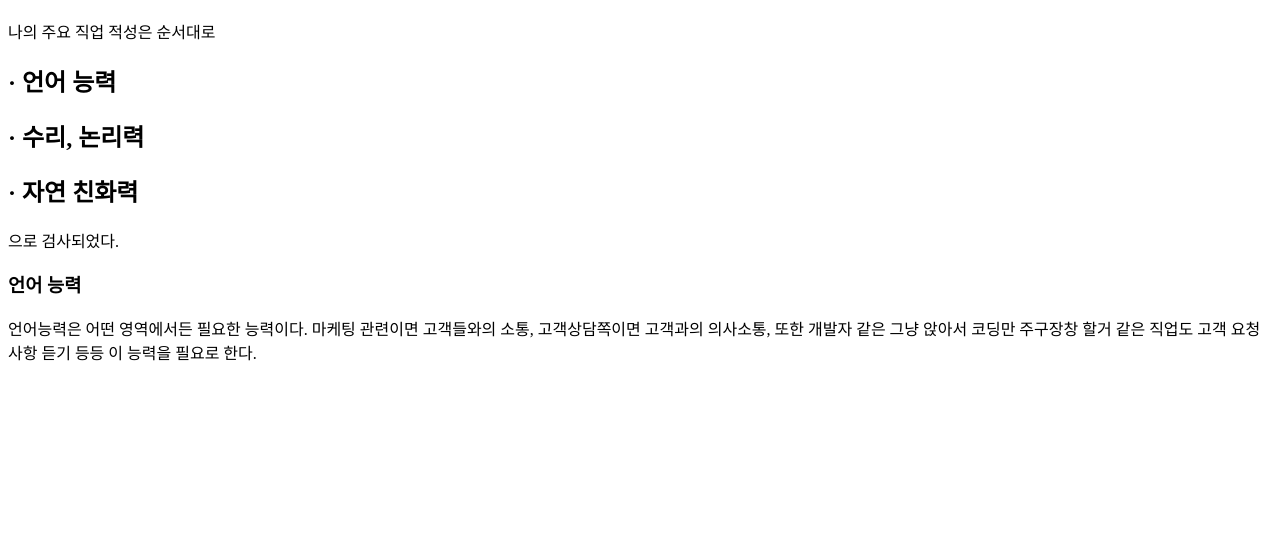
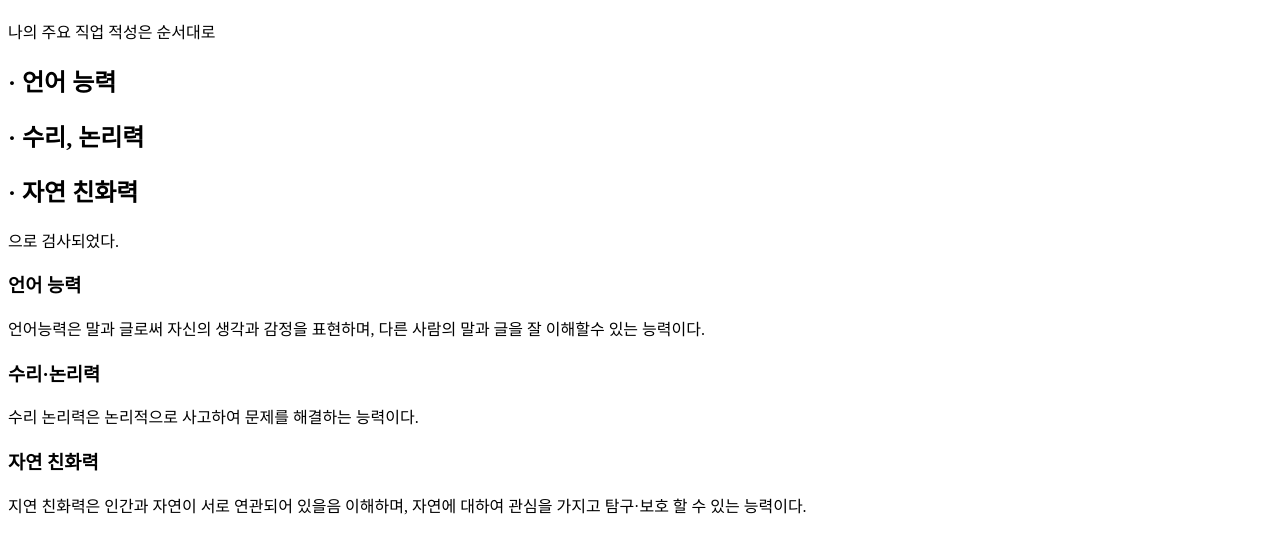
Before and after one commit to jwyoon1220/2025-SUHANG, a plain HTML site: page index.html in a window 1280 px wide. Shown: the part 70-622 px from the top of the page. Drawn offline with Linux system fonts and the light colour scheme.

Commit message:
index.html 업데이트

```diff
--- a/index.html
+++ b/index.html
@@ -6,9 +6,12 @@
 
 
         </script>
+        <style>
+
+        </style>
     </head>
     <body>
-        <div class="main-conntext">
+        <div class="main-content">
             <div class="jeksung">
                 <div class="main-test-section">
                     <h1>나의 직업 적성</h1>
@@ -22,9 +25,17 @@
                     <div class="language-skill">
                         <div class="language-skill-description">
                             <h3>언어 능력</h3>
-                            <span> 언어능력은 어떤 영역에서든 필요한 능력이다. 마케팅 관련이면 고객들와의 소통,</span>
-                            <span>고객상담쪽이면 고객과의 의사소통, 또한 개발자 같은 그냥 앉아서 코딩만 주구장창 할거 같은 직업도</span>
-                            <span>고객 요청사항 듣기 등등 이 능력을 필요로 한다.</span>
+                            <span> 언어능력은 말과 글로써 자신의 생각과 감정을 표현하며,</span>
+                            <span>다른 사람의 말과 글을 잘 이해할수 있는 능력이다.</span>
+                        </div>
+                        <div class="numbric-skill-description">
+                            <h3>수리·논리력</h3>
+                            <span>수리 논리력은 논리적으로 사고하여 문제를 해결하는 능력이다.</span>
+                        </div>
+                        <div class="nature-skill-description">
+                            <h3>자연 친화력</h3>
+                            <span>지연 친화력은 인간과 자연이 서로 연관되어 있을음 이해하며,</span>
+                            <span>자연에 대하여 관심을 가지고 탐구·보호 할 수 있는 능력이다.</span>
                         </div>
                     </div>
                 </div>
```
